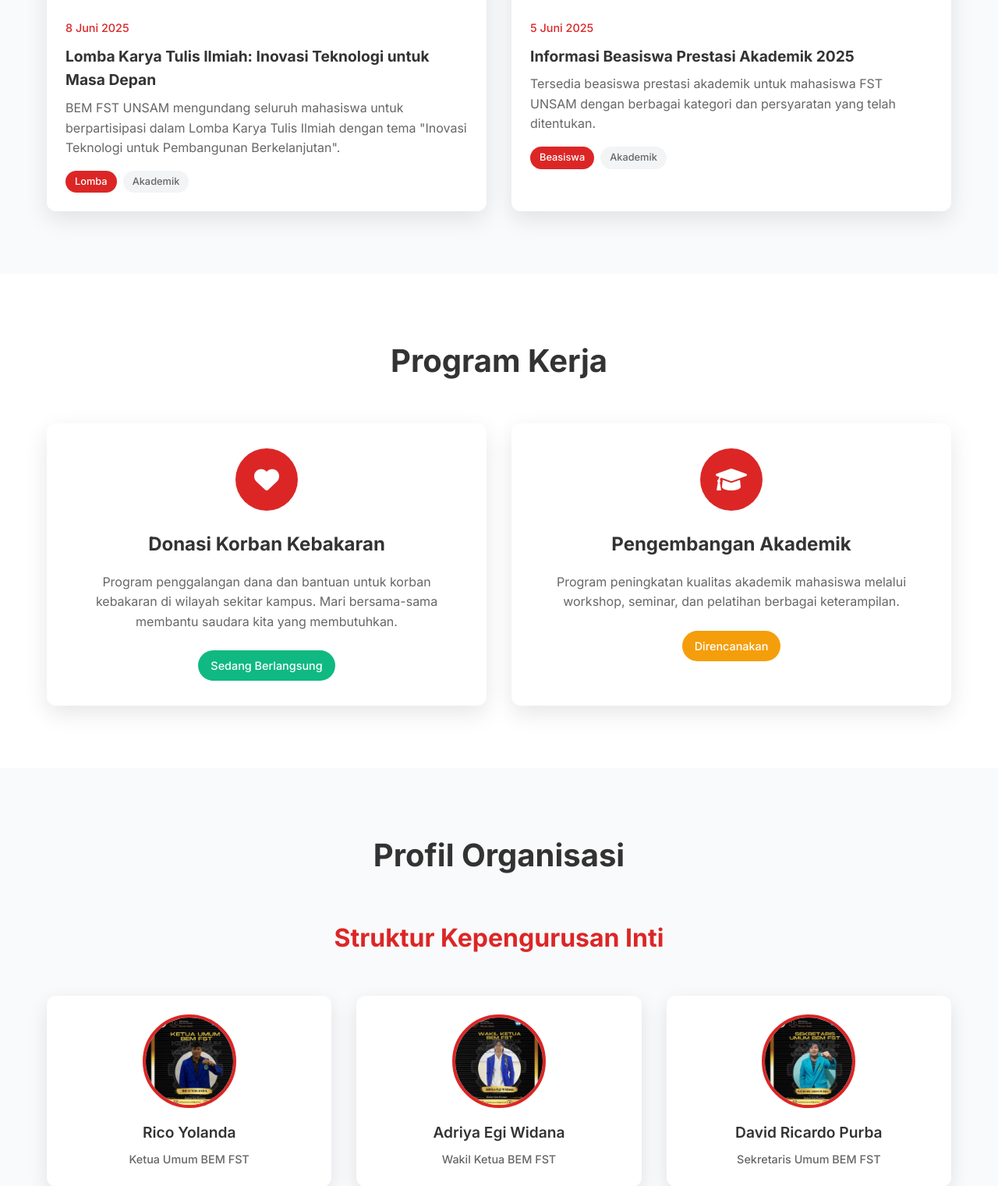
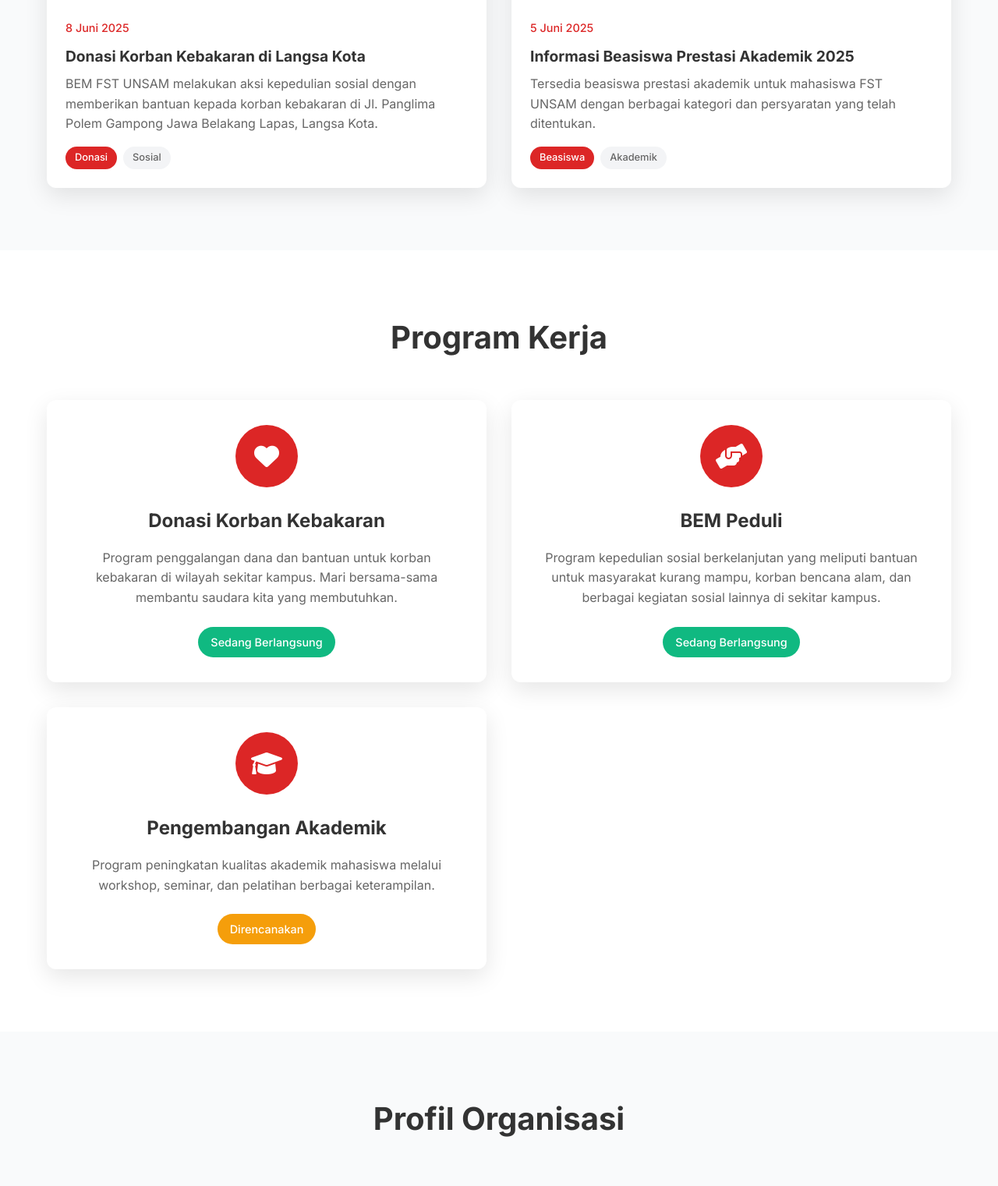
Before and after one commit to syahrul-tampan/fst-unsam-bem-web, a PHP site: page / in a window 1280 px wide. Shown: the part 1770-3291 px from the top of the page at 78% size. Run offline with PHP 8.4, Linux system fonts and the light colour scheme.

Commit message:
Fix: Update content and menu
Update background, donation photo, and program. Fix mobile menu.

```diff
--- a/index.html
+++ b/index.html
@@ -1,4 +1,3 @@
-
 <!DOCTYPE html>
 <html lang="id">
 <head>
@@ -29,11 +28,11 @@
                     <li><a href="#programs" class="nav-link">Program Kerja</a></li>
                     <li><a href="#profile" class="nav-link">Profil</a></li>
                 </ul>
-                <div class="nav-toggle">
+                <button class="nav-toggle" id="nav-toggle">
                     <span></span>
                     <span></span>
                     <span></span>
-                </div>
+                </button>
             </div>
         </nav>
     </header>
@@ -96,15 +95,15 @@
                 <div class="news-grid">
                     <article class="news-card">
                         <div class="news-image">
-                            <img src="https://images.unsplash.com/photo-1461749280684-dccba630e2f6?w=800&h=600&fit=crop" alt="Lomba Karya Tulis Ilmiah">
+                            <img src="/lovable-uploads/0c5f95bc-2a44-4147-a4c6-3d81036cf005.png" alt="Donasi Korban Kebakaran">
                         </div>
                         <div class="news-content">
                             <span class="news-date">8 Juni 2025</span>
-                            <h3>Lomba Karya Tulis Ilmiah: Inovasi Teknologi untuk Masa Depan</h3>
-                            <p>BEM FST UNSAM mengundang seluruh mahasiswa untuk berpartisipasi dalam Lomba Karya Tulis Ilmiah dengan tema "Inovasi Teknologi untuk Pembangunan Berkelanjutan".</p>
+                            <h3>Donasi Korban Kebakaran di Langsa Kota</h3>
+                            <p>BEM FST UNSAM melakukan aksi kepedulian sosial dengan memberikan bantuan kepada korban kebakaran di Jl. Panglima Polem Gampong Jawa Belakang Lapas, Langsa Kota.</p>
                             <div class="news-meta">
-                                <span class="news-category">Lomba</span>
-                                <span class="news-tag">Akademik</span>
+                                <span class="news-category">Donasi</span>
+                                <span class="news-tag">Sosial</span>
                             </div>
                         </div>
                     </article>
@@ -138,6 +137,17 @@
                         </div>
                         <h3>Donasi Korban Kebakaran</h3>
                         <p>Program penggalangan dana dan bantuan untuk korban kebakaran di wilayah sekitar kampus. Mari bersama-sama membantu saudara kita yang membutuhkan.</p>
+                        <div class="program-status">
+                            <span class="status-badge active">Sedang Berlangsung</span>
+                        </div>
+                    </div>
+
+                    <div class="program-card">
+                        <div class="program-icon">
+                            <i class="fas fa-hands-helping"></i>
+                        </div>
+                        <h3>BEM Peduli</h3>
+                        <p>Program kepedulian sosial berkelanjutan yang meliputi bantuan untuk masyarakat kurang mampu, korban bencana alam, dan berbagai kegiatan sosial lainnya di sekitar kampus.</p>
                         <div class="program-status">
                             <span class="status-badge active">Sedang Berlangsung</span>
                         </div>
--- a/script.js
+++ b/script.js
@@ -2,7 +2,7 @@
 // Wait for DOM to be fully loaded
 document.addEventListener('DOMContentLoaded', function() {
     // Navigation toggle for mobile
-    const navToggle = document.querySelector('.nav-toggle');
+    const navToggle = document.getElementById('nav-toggle');
     const navMenu = document.querySelector('.nav-menu');
 
     if (navToggle && navMenu) {
@@ -15,14 +15,25 @@ document.addEventListener('DOMContentLoaded', function() {
 
             console.log('Menu toggled:', navMenu.classList.contains('active'));
         });
+
+        // Alternative event listener for better compatibility
+        navToggle.addEventListener('touchstart', function(e) {
+            e.preventDefault();
+            e.stopPropagation();
+
+            navMenu.classList.toggle('active');
+            navToggle.classList.toggle('active');
+        });
     }
 
     // Close mobile menu when clicking on a link
     const navLinks = document.querySelectorAll('.nav-link');
     navLinks.forEach(link => {
         link.addEventListener('click', () => {
-            navMenu.classList.remove('active');
-            navToggle.classList.remove('active');
+            if (navMenu && navToggle) {
+                navMenu.classList.remove('active');
+                navToggle.classList.remove('active');
+            }
         });
     });
 
--- a/styles.css
+++ b/styles.css
@@ -110,6 +110,7 @@ body {
     background: none;
     border: none;
     padding: 8px;
+    z-index: 1001;
 }
 
 .nav-toggle span {
@@ -136,15 +137,14 @@ body {
 /* Hero Section */
 .hero {
     background: linear-gradient(135deg, rgba(220, 38, 38, 0.85) 0%, rgba(153, 27, 27, 0.85) 100%),
-                url('/lovable-uploads/00e5f844-e6c8-48db-87e3-1ca84946561a.png');
+                url('/lovable-uploads/3028df0a-eb1e-415a-80a8-7117d1795c5c.png');
     background-size: cover;
-    background-position: center top;
+    background-position: center center;
     background-repeat: no-repeat;
     color: white;
     padding: 120px 0 80px;
     text-align: center;
     position: relative;
-    transform: rotate(0deg);
 }
 
 .hero::before {
@@ -659,6 +659,7 @@ body {
         align-items: center;
         transition: left 0.3s ease;
         z-index: 999;
+        box-shadow: 0 4px 20px rgba(0, 0, 0, 0.1);
     }
 
     .nav-menu.active {
```
Also changed, not shown: public/lovable-uploads/0c5f95bc-2a44-4147-a4c6-3d81036cf005.png (added), public/lovable-uploads/3028df0a-eb1e-415a-80a8-7117d1795c5c.png (added).
